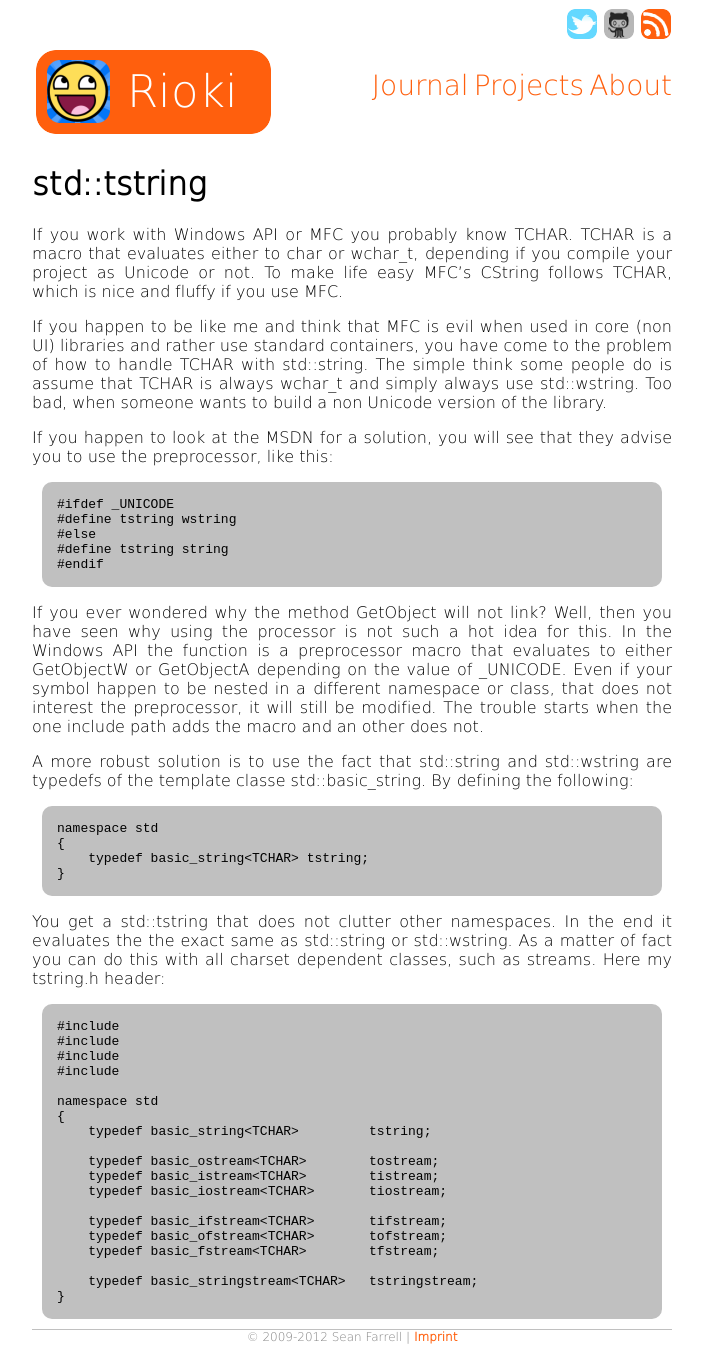
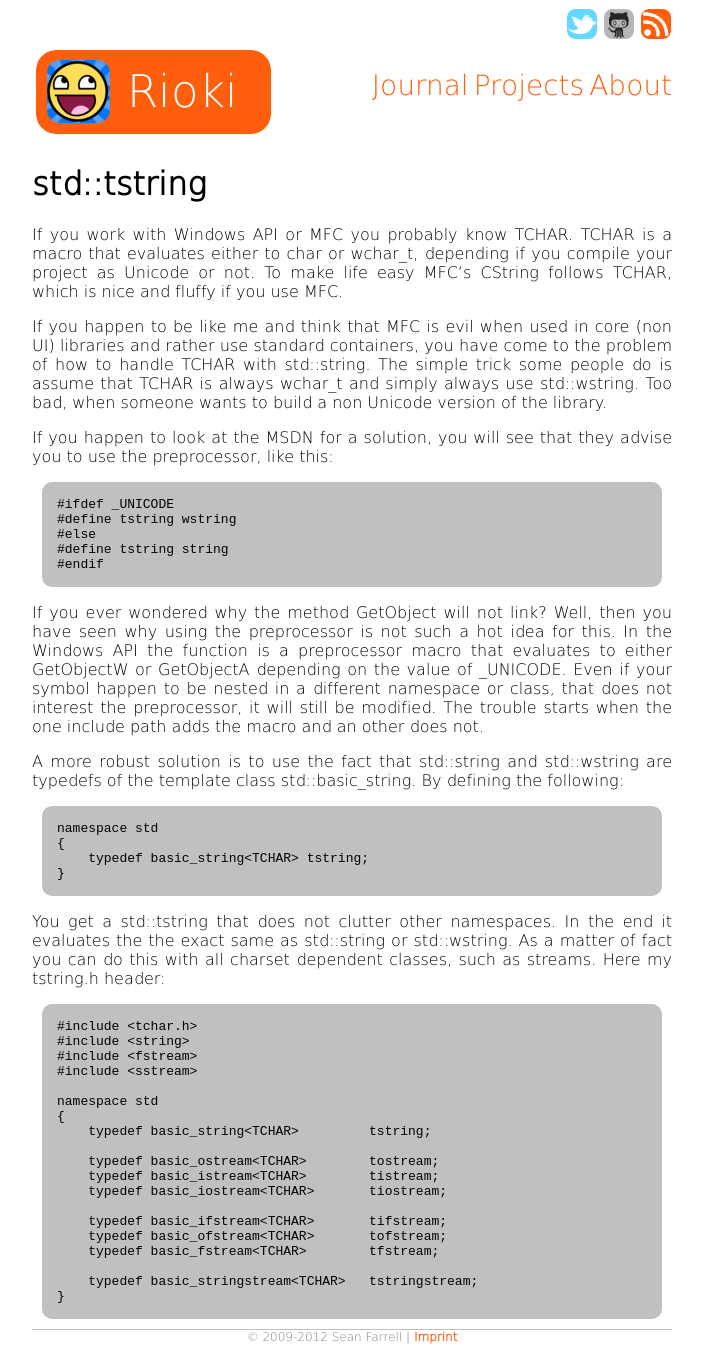
Before and after one commit to rioki/www.rioki.org, a Jekyll site: the page built from _posts/2010-09-24-tstring.md, in a window 1280 px wide. Shown: the whole page, without its empty margins (288-991 px from the left). Built offline with Jekyll 4.4.1, drawn with Linux system fonts in a browser that asks for light colours; Markdown is read by kramdown in place of the engine named in the settings.

Commit message:
Fixes trsting post. There where some errors after the import.

```diff
--- a/_posts/2010-09-24-tstring.md
+++ b/_posts/2010-09-24-tstring.md
@@ -3,13 +3,22 @@ layout: post
 title: "std::tstring"
 ---
 
-If you work with Windows API or MFC you probably know TCHAR. TCHAR is a macro that evaluates either to char or wchar_t, depending if you compile your project as Unicode or not. To make life easy MFC’s CString follows TCHAR, which is nice and fluffy if you use MFC.
+If you work with Windows API or MFC you probably know TCHAR. TCHAR is a
+macro that evaluates either to char or wchar_t, depending if you compile
+your project as Unicode or not. To make life easy MFC’s CString
+follows TCHAR, which is nice and fluffy if you use MFC.
 
-If you happen to be like me and think that MFC is evil when used in core (non UI) libraries and rather use standard containers, you have come to the problem of how to handle TCHAR with std::string. The simple think some people do is assume that TCHAR is always wchar_t and simply always use std::wstring. Too bad, when someone wants to build a non Unicode version of the library.
+If you happen to be like me and think that MFC is evil when used in core
+(non UI) libraries and rather use standard containers, you have come to
+the problem of how to handle TCHAR with std::string. The simple trick
+some people do is assume that TCHAR is always wchar_t and simply always
+use std::wstring. Too bad, when someone wants to build a non Unicode
+version of the library.
 
 <!--more-->
 
-If you happen to look at the MSDN for a solution, you will see that they advise you to use the preprocessor, like this:
+If you happen to look at the MSDN for a solution, you will see that they
+advise you to use the preprocessor, like this:
 
     #ifdef _UNICODE
     #define tstring wstring
@@ -17,23 +26,34 @@ If you happen to look at the MSDN for a solution, you will see that they advise
     #define tstring string
     #endif
 
+If you ever wondered why the method GetObject will not link? Well, then
+you have seen why using the preprocessor is not such a hot idea for this.
+In the Windows API the function is a preprocessor macro that evaluates
+to either GetObjectW or GetObjectA depending on the value of \_UNICODE.
+Even if your symbol happen to be nested in a different namespace or
+class, that does not interest the preprocessor, it will still be
+modified. The trouble starts when the one include path adds the macro
+and an other does not.
 
-If you ever wondered why the method GetObject will not link? Well, then you have seen why using the processor is not such a hot idea for this. In the Windows API the function is a preprocessor macro that evaluates to either GetObjectW or GetObjectA depending on the value of \_UNICODE. Even if your symbol happen to be nested in a different namespace or class, that does not interest the preprocessor, it will still be modified. The trouble starts when the one include path adds the macro and an other does not.
-
-A more robust solution is to use the fact that std::string and std::wstring are typedefs of the template classe std::basic_string. By defining the following:
+A more robust solution is to use the fact that std::string and
+std::wstring are typedefs of the template class std::basic_string. By
+defining the following:
 
     namespace std
     {
         typedef basic_string<TCHAR> tstring;
     }
 
+You get a std::tstring that does not clutter other namespaces. In the
+end it evaluates the the exact same as std::string or std::wstring. As a
+matter of fact you can do this with all charset dependent classes, such
+as streams. Here my tstring.h header:
 
-You get a std::tstring that does not clutter other namespaces. In the end it evaluates the the exact same as std::string or std::wstring. As a matter of fact you can do this with all charset dependent classes, such as streams. Here my tstring.h header:
 
-    #include
-    #include
-    #include
-    #include
+    #include <tchar.h>
+    #include <string>
+    #include <fstream>
+    #include <sstream>
 
     namespace std
     {
```
